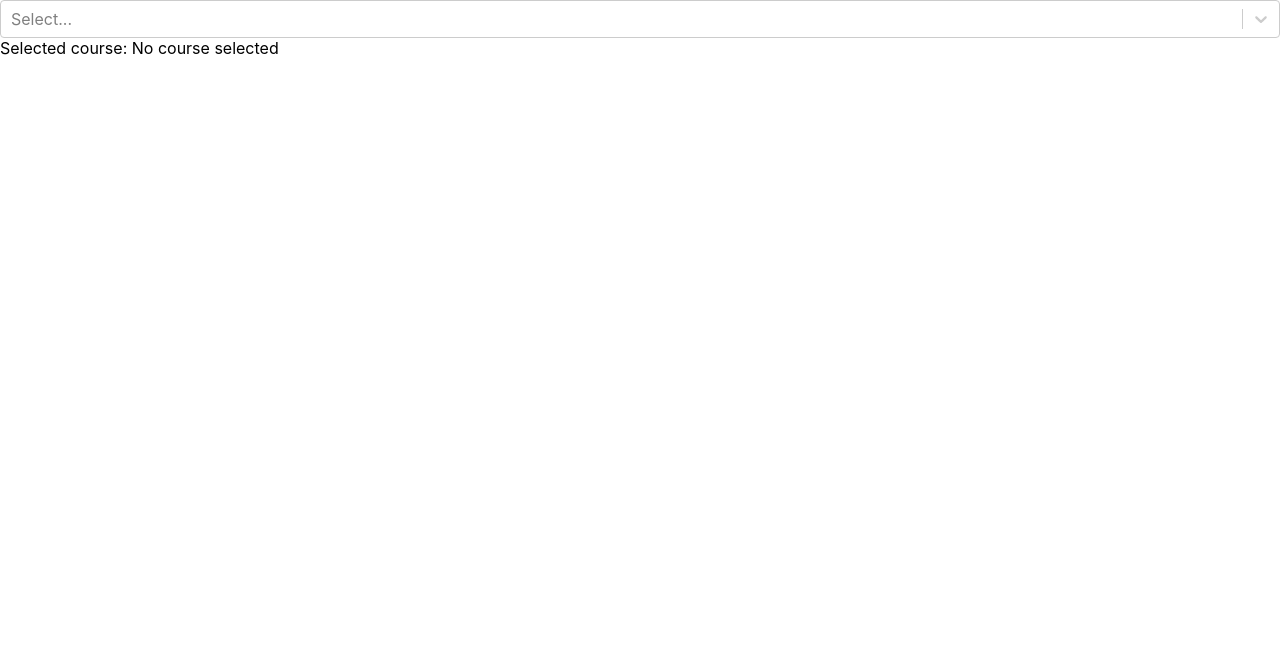
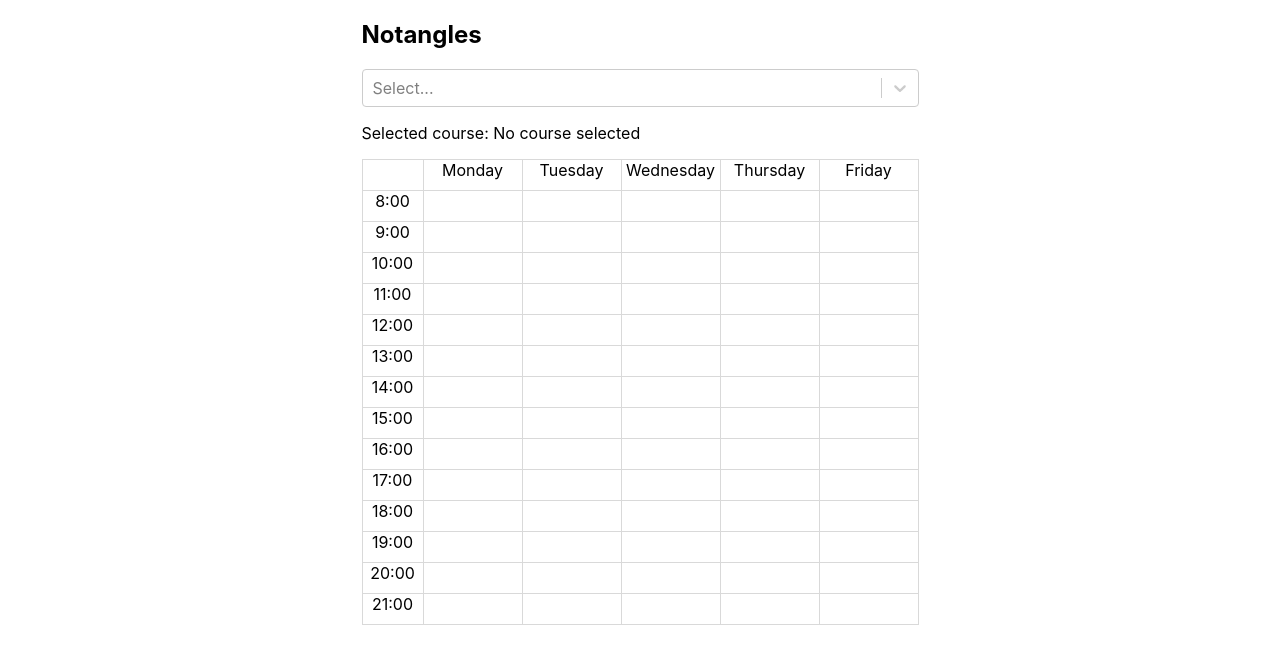
Before and after one commit to devsoc-unsw/notangles, a React (Create React App) app in the folder client/: page / in a window 1280 px wide. Shown: the top 664 px of the page. Built offline with nearby package versions, Linux system fonts and the light colour scheme.

Commit message:
basic UI implementation

```diff
--- a/client/package.json
+++ b/client/package.json
@@ -7,9 +7,12 @@
     "@types/node": "12.0.8",
     "@types/react": "16.8.19",
     "@types/react-dom": "16.8.4",
+    "@types/react-select": "^2.0.19",
     "react": "^16.8.6",
+    "react-beautiful-dnd": "^11.0.4",
     "react-dom": "^16.8.6",
     "react-scripts": "3.0.1",
+    "react-select": "^3.0.4",
     "typescript": "3.5.1"
   },
   "scripts": {
--- a/client/src/App.tsx
+++ b/client/src/App.tsx
@@ -2,6 +2,7 @@ import React from 'react'
 import './App.css'
 import Select from 'react-select'
 import { ValueType } from 'react-select/lib/types'
+import TimeTable from './components/timetable';
 
 interface IOption {
   value: string
@@ -12,6 +13,7 @@ const options: IOption[] = [
   { value: 'comp1511', label: 'COMP1511' },
   { value: 'comp2511', label: 'COMP2511' },
   { value: 'comp2411', label: 'COMP2411' },
+  { value: 'arts1234', label: 'ARTS1234'},
 ]
 
 const App = () => {
@@ -32,10 +34,19 @@ const App = () => {
   }
 
   return (
-    <div>
-      <Select options={options} value={value} onChange={handleChange} />
+      <div>
+      <h2>Notangles</h2>
+      <p></p>
+      <Select  options={options} value={value} onChange={handleChange} />
+
+      <p></p>
       Selected course: {value ? value.label : 'No course selected'}
-    </div>
+
+      <p></p>
+      <TimeTable>
+      </TimeTable>
+      </div>
+
   )
 }
 
--- /dev/null
+++ b/client/src/components/timetable.css
@@ -0,0 +1,48 @@
+body{
+    display: flex;
+    justify-content:  center;
+}
+.timetable-canvas{
+    display: flex;
+    justify-content:  center;
+}
+.cell{
+    width:100px;
+    height:30px;
+    border:1px solid #000;
+    vertical-align: middle;
+}
+.timetable{
+    position:relative;
+    overflow-x: auto;
+    overflow-y: hidden;
+    z-index: 0;
+}
+.cells-row{
+    display:flex;
+    text-align: center;
+    vertical-align: middle;
+}
+.cells-row > div{
+    position: relative;
+    flex: 1 1 100%;
+    border-style: solid;
+    border-color: rgba(0, 0, 0, 0.15);
+    border-width: 0px;
+    border-left-width: 1px;
+    border-top-width: 1px;
+    min-width: 10px;
+    max-width: 50%;
+}
+
+.cells-row > div:last-child {
+    border-right-width: 1px;
+  }
+.cells-row:last-child > div {
+    border-bottom-width: 1px;
+}
+
+.cells-row > div:first-child{
+    min-width: 50px;
+    flex: 0 0 60px;
+}
--- /dev/null
+++ b/client/src/components/timetable.tsx
@@ -0,0 +1,138 @@
+import React from 'react';
+import "./timetable.css";
+
+
+class TimeTable extends React.Component {
+    render(){
+    return (
+        <div className="timetable-canvas">
+        <div className="timetable" >
+            <div className="header-row">
+                <div />
+            </div>
+            <div className="cells-row">
+                <div className="timeframe"></div>
+                <div className="cell">Monday</div>
+                <div className="cell">Tuesday</div>
+                <div className="cell">Wednesday</div>
+                <div className="cell">Thursday</div>
+                <div className="cell">Friday</div>
+            </div>
+            <div className="cells-row">
+                <div className="timeframe">8:00</div>
+                <div className="cell"></div>
+                <div className="cell"></div>
+                <div className="cell"></div>
+                <div className="cell"></div>
+                <div className="cell"></div>
+            </div>
+            <div className="cells-row">
+                <div className="timeframe">9:00</div>
+                <div className="cell"></div>
+                <div className="cell"></div>
+                <div className="cell"></div>
+                <div className="cell"></div>
+                <div className="cell"></div>
+            </div>
+            <div className="cells-row">
+                <div className="timeframe">10:00</div>
+                <div className="cell"></div>
+                <div className="cell"></div>
+                <div className="cell"></div>
+                <div className="cell"></div>
+                <div className="cell"></div>
+            </div>
+            <div className="cells-row">
+                <div className="timeframe">11:00</div>
+                <div className="cell"></div>
+                <div className="cell"></div>
+                <div className="cell"></div>
+                <div className="cell"></div>
+                <div className="cell"></div>
+            </div>
+            <div className="cells-row">
+                <div className="timeframe">12:00</div>
+                <div className="cell"></div>
+                <div className="cell"></div>
+                <div className="cell"></div>
+                <div className="cell"></div>
+                <div className="cell"></div>
+            </div>
+            <div className="cells-row">
+                <div className="timeframe">13:00</div>
+                <div className="cell"></div>
+                <div className="cell"></div>
+                <div className="cell"></div>
+                <div className="cell"></div>
+                <div className="cell"></div>
+            </div>
+            <div className="cells-row">
+                <div className="timeframe">14:00</div>
+                <div className="cell"></div>
+                <div className="cell"></div>
+                <div className="cell"></div>
+                <div className="cell"></div>
+                <div className="cell"></div>
+            </div>
+            <div className="cells-row">
+                <div className="timeframe">15:00</div>
+                <div className="cell"></div>
+                <div className="cell"></div>
+                <div className="cell"></div>
+                <div className="cell"></div>
+                <div className="cell"></div>
+            </div>
+            <div className="cells-row">
+                <div className="timeframe">16:00</div>
+                <div className="cell"></div>
+                <div className="cell"></div>
+                <div className="cell"></div>
+                <div className="cell"></div>
+                <div className="cell"></div>
+            </div>
+            <div className="cells-row">
+                <div className="timeframe">17:00</div>
+                <div className="cell"></div>
+                <div className="cell"></div>
+                <div className="cell"></div>
+                <div className="cell"></div>
+                <div className="cell"></div>
+            </div>
+            <div className="cells-row">
+                <div className="timeframe">18:00</div>
+                <div className="cell"></div>
+                <div className="cell"></div>
+                <div className="cell"></div>
+                <div className="cell"></div>
+                <div className="cell"></div>
+            </div>
+            <div className="cells-row">
+                <div className="timeframe">19:00</div>
+                <div className="cell"></div>
+                <div className="cell"></div>
+                <div className="cell"></div>
+                <div className="cell"></div>
+                <div className="cell"></div>
+            </div>
+            <div className="cells-row">
+                <div className="timeframe">20:00</div>
+                <div className="cell"></div>
+                <div className="cell"></div>
+                <div className="cell"></div>
+                <div className="cell"></div>
+                <div className="cell"></div>
+            </div>
+            <div className="cells-row">
+                <div className="timeframe">21:00</div>
+                <div className="cell"></div>
+                <div className="cell"></div>
+                <div className="cell"></div>
+                <div className="cell"></div>
+                <div className="cell"></div>
+            </div>
+        </div>
+        </div>
+    )
+    }
+}
+export default TimeTable
```
Also changed, not shown: 2 other files (tests, documents, lock files or other folders).
